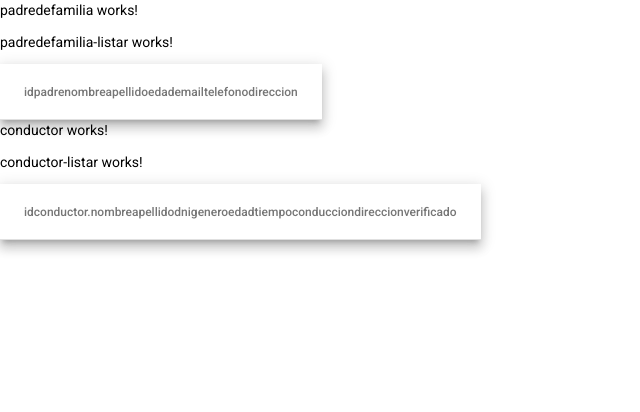
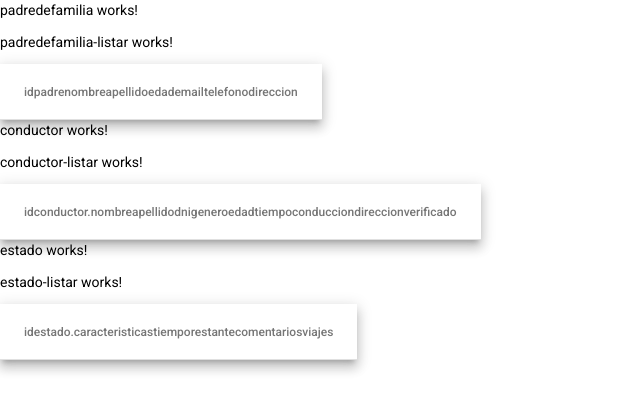
Before and after one commit to Anthomn/SI61, an Angular app: page / in a window 1280 px wide. Shown: the top 412 px of the page, without its empty margins (0-640 px from the left). Built offline with nearby package versions, Linux system fonts and the light colour scheme; no server answers.

Commit message:
componente estado

```diff
--- a/src/app/app.component.html
+++ b/src/app/app.component.html
@@ -1,2 +1,3 @@
 <app-padredefamilia></app-padredefamilia>
 <app-conductor></app-conductor>
+<app-estado></app-estado>
```
Also changed, not shown: src/app/app.module.ts (+6 -2 lines).
